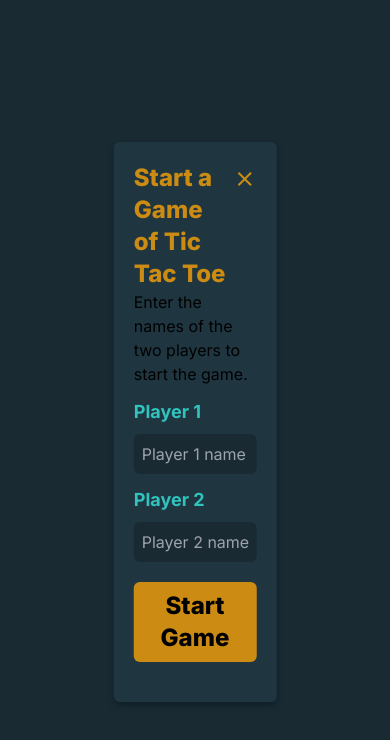
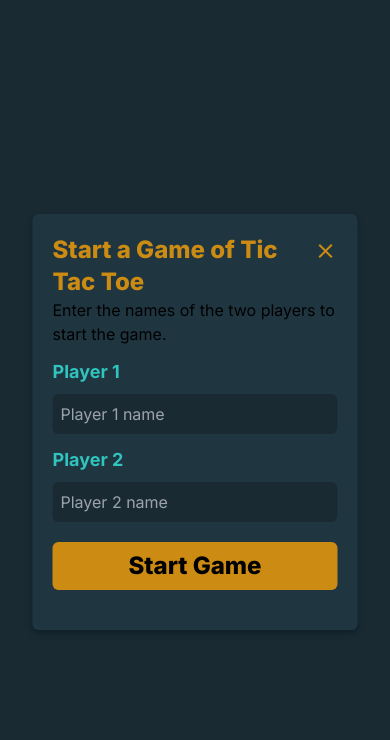
Before and after one commit to Ayushjha090/tic_tac_toe_game, a Next.js app: page /vsPlayer in a window 390 px wide. Shown: the top 740 px of the page. Built offline with nearby package versions, Linux system fonts and the light colour scheme.

Commit message:
made dialog box responsive

```diff
--- a/src/components/UI/Dialog/index.tsx
+++ b/src/components/UI/Dialog/index.tsx
@@ -8,7 +8,7 @@ const Dialog: FC<Props> = ({ children, open }) => {
     <>
       {open ?
         <div
-          className="w-5/12 absolute top-2/4 left-2/4 -translate-x-2/4 -translate-y-2/4 p-5 rounded-md bg-primary-color-light z-50 shadow-md shadow-primary-color-dark"
+          className="w-10/12 md:w-8/12 lg:w-2/5 absolute top-2/4 left-2/4 -translate-x-2/4 -translate-y-2/4 p-5 rounded-md bg-primary-color-light z-50 shadow-md shadow-primary-color-dark"
         >
           {children}
         </div> : null
```
